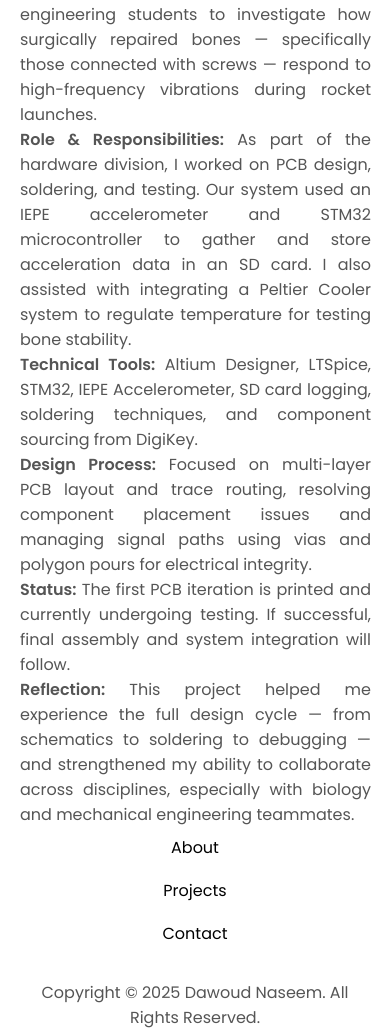
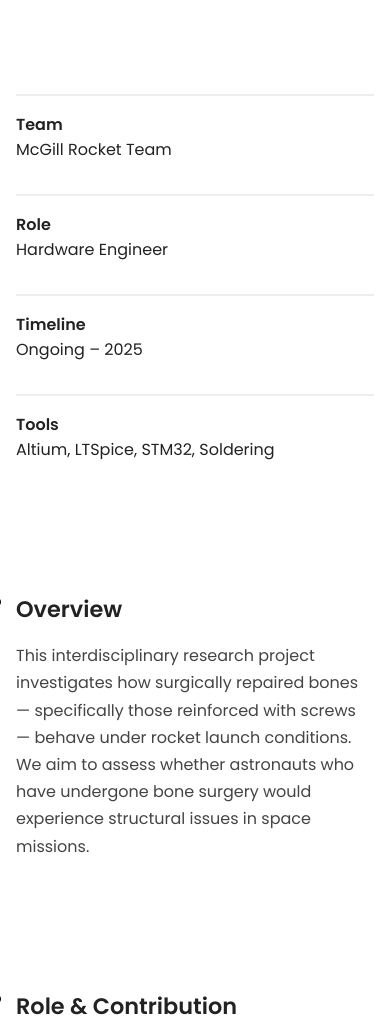
Before and after one commit to dawoudnaseem/my-portfolio, a plain HTML site: page bone-acceleration.html in a window 390 px wide. Shown: the part 371-1401 px from the top of the page. Drawn offline with Linux system fonts and the light colour scheme.

Commit message:
Idk what changed

```diff
--- a/bone-acceleration.html
+++ b/bone-acceleration.html
@@ -3,75 +3,133 @@
 <head>
   <meta charset="UTF-8" />
   <meta name="viewport" content="width=device-width, initial-scale=1.0" />
-    <title>Bone Acceleration – McGill Rocket Team</title>
+  <title>Payload Bone Acceleration – Case Study</title>
   <link rel="stylesheet" href="style.css" />
   <link rel="stylesheet" href="mediaqueries.css" />
+  <style>
+    body {
+      font-family: 'Poppins', sans-serif;
+      margin: 0;
+      padding: 0;
+      background-color: #fff;
+      color: #222;
+    }
+    .container {
+      max-width: 1100px;
+      margin: 0 auto;
+      padding: 4rem 2rem;
+    }
+    .hero {
+      margin-bottom: 4rem;
+    }
+    .hero h1 {
+      font-size: 2.8rem;
+      margin-bottom: 1rem;
+    }
+    .hero p {
+      font-size: 1.1rem;
+      line-height: 1.8;
+      color: #555;
+    }
+    .grid-info {
+      display: flex;
+      flex-wrap: wrap;
+      margin: 2rem 0;
+      gap: 2rem;
+    }
+    .grid-item {
+      flex: 1 1 200px;
+      border-top: 2px solid #eee;
+      padding-top: 1rem;
+    }
+    .section {
+      margin: 6rem 0;
+      position: relative;
+    }
+    .section-title {
+      font-size: 1.4rem;
+      font-weight: 600;
+      margin-bottom: 1rem;
+      position: relative;
+    }
+    .section-title::before {
+      content: "";
+      width: 10px;
+      height: 10px;
+      background: black;
+      border-radius: 50%;
+      position: absolute;
+      left: -25px;
+      top: 5px;
+    }
+    .section p {
+      font-size: 1rem;
+      line-height: 1.7;
+      color: #444;
+    }
+    @media screen and (max-width: 768px) {
+      .container {
+        padding: 2rem 1rem;
+      }
+      .hero h1 {
+        font-size: 2rem;
+      }
+    }
+  </style>
 </head>
 <body>
-    <nav id="desktop-nav">
-      <div class="logo">Dawoud Naseem</div>
-      <div>
-        <a href="./index.html">About</a></li>
-      </div>
-    </nav>
-    <nav id="hamburger-nav">
-        <div class="logo">Dawoud Naseem</div>
-        <div class="hamburger-menu">
-          <div class="hamburger-icon" onclick="toggleMenu()">
-            <span></span>
-            <span></span>
-            <span></span>
-          </div>
-          <div class="menu-links">
-            <li><a href="./index.html" onclick="toggleMenu()">Home</a></li>
-            <li><a href="./index.html#about" onclick="toggleMenu()">About</a></li>
-            <li><a href="./index.html#projects" onclick="toggleMenu()">Projects</a></li>
-            <li><a href="./index.html#contact" onclick="toggleMenu()">Contact</a></li>
-          </div>
-        </div>
-      </nav>
-
-
-    <section id="about">
-        <p class="section__text__p1 autoshow fade-up">Project Case Study</p>
-        <h1 class="title autoshow fade-up">Payload Bone Acceleration</h1>
-        <div class="section-container">
-            <div class="text-container autoshow fade-up">
+  <main class="container">
+    <!-- Hero Section -->
+    <section class="hero">
+      <h1>Payload Bone Acceleration</h1>
       <p>
-                <strong>Overview:</strong> This interdisciplinary research project was developed in collaboration with McGill’s Biology Department and fellow engineering students to investigate how surgically repaired bones — specifically those connected with screws — respond to high-frequency vibrations during rocket launches.
+        A collaborative project exploring the effects of high-frequency rocket launch vibrations on surgically repaired bones. Conducted with McGill’s Biology Department and engineering peers.
       </p>
-                <p>
-                <strong>Role & Responsibilities:</strong> As part of the hardware division, I worked on PCB design, soldering, and testing. Our system used an IEPE accelerometer and STM32 microcontroller to gather and store acceleration data in an SD card. I also assisted with integrating a Peltier Cooler system to regulate temperature for testing bone stability.
-                </p>
-                <p>
-                <strong>Technical Tools:</strong> Altium Designer, LTSpice, STM32, IEPE Accelerometer, SD card logging, soldering techniques, and component sourcing from DigiKey.
-                </p>
-                <p>
-                <strong>Design Process:</strong> Focused on multi-layer PCB layout and trace routing, resolving component placement issues and managing signal paths using vias and polygon pours for electrical integrity.
-                </p>
-                <p>
-                <strong>Status:</strong> The first PCB iteration is printed and currently undergoing testing. If successful, final assembly and system integration will follow.
-                </p>
-                <p>
-                <strong>Reflection:</strong> This project helped me experience the full design cycle — from schematics to soldering to debugging — and strengthened my ability to collaborate across disciplines, especially with biology and mechanical engineering teammates.
-                </p>
-            </div>
-        </div>
     </section>
 
-    <footer>
-      <nav>
-        <div class="nav-links-container">
-          <ul class="nav-links">
-            <li><a href="index.html#about">About</a></li>
-            <li><a href="index.html#projects">Projects</a></li>
-            <li><a href="index.html#contact">Contact</a></li>
-          </ul>
-        </div>
-      </nav>
-      <p>Copyright &#169; 2025 Dawoud Naseem. All Rights Reserved.</p>
-    </footer>
+    <!-- At-a-Glance Info -->
+    <section class="grid-info">
+      <div class="grid-item"><strong>Team</strong><br />McGill Rocket Team</div>
+      <div class="grid-item"><strong>Role</strong><br />Hardware Engineer</div>
+      <div class="grid-item"><strong>Timeline</strong><br />Ongoing – 2025</div>
+      <div class="grid-item"><strong>Tools</strong><br />Altium, LTSpice, STM32, Soldering</div>
+    </section>
 
-    <script src="script.js"></script>
+    <!-- Sections -->
+    <section class="section">
+      <h2 class="section-title">Overview</h2>
+      <p>
+        This interdisciplinary research project investigates how surgically repaired bones — specifically those reinforced with screws — behave under rocket launch conditions. We aim to assess whether astronauts who have undergone bone surgery would experience structural issues in space missions.
+      </p>
+    </section>
+
+    <section class="section">
+      <h2 class="section-title">Role & Contribution</h2>
+      <p>
+        I contributed to the hardware division by designing, assembling, and testing PCBs to collect vibration data using IEPE accelerometers. We processed and stored voltage data using STM32 microcontrollers with SD card logging.
+      </p>
+    </section>
+
+    <section class="section">
+      <h2 class="section-title">Thermal Integration</h2>
+      <p>
+        A parallel aspect of the project involved regulating bone temperature using Peltier Coolers. I helped analyze cooling effectiveness and contributed to the circuit design required to integrate thermal regulation into our existing PCB system.
+      </p>
+    </section>
+
+    <section class="section">
+      <h2 class="section-title">Technical Challenges</h2>
+      <p>
+        PCB trace routing was demanding due to space constraints and signal path integrity. I assisted in repositioning components, layering polygon pours, and troubleshooting via connections to achieve a reliable layout.
+      </p>
+    </section>
+
+    <section class="section">
+      <h2 class="section-title">Reflection</h2>
+      <p>
+        This project taught me the full electrical hardware workflow — from schematic capture to soldering and testing — and reinforced the importance of collaboration across disciplines in solving biomedical and aerospace problems.
+      </p>
+    </section>
+  </main>
 </body>
 </html>
```
Lines whose indentation alone changed are shown as unchanged.
